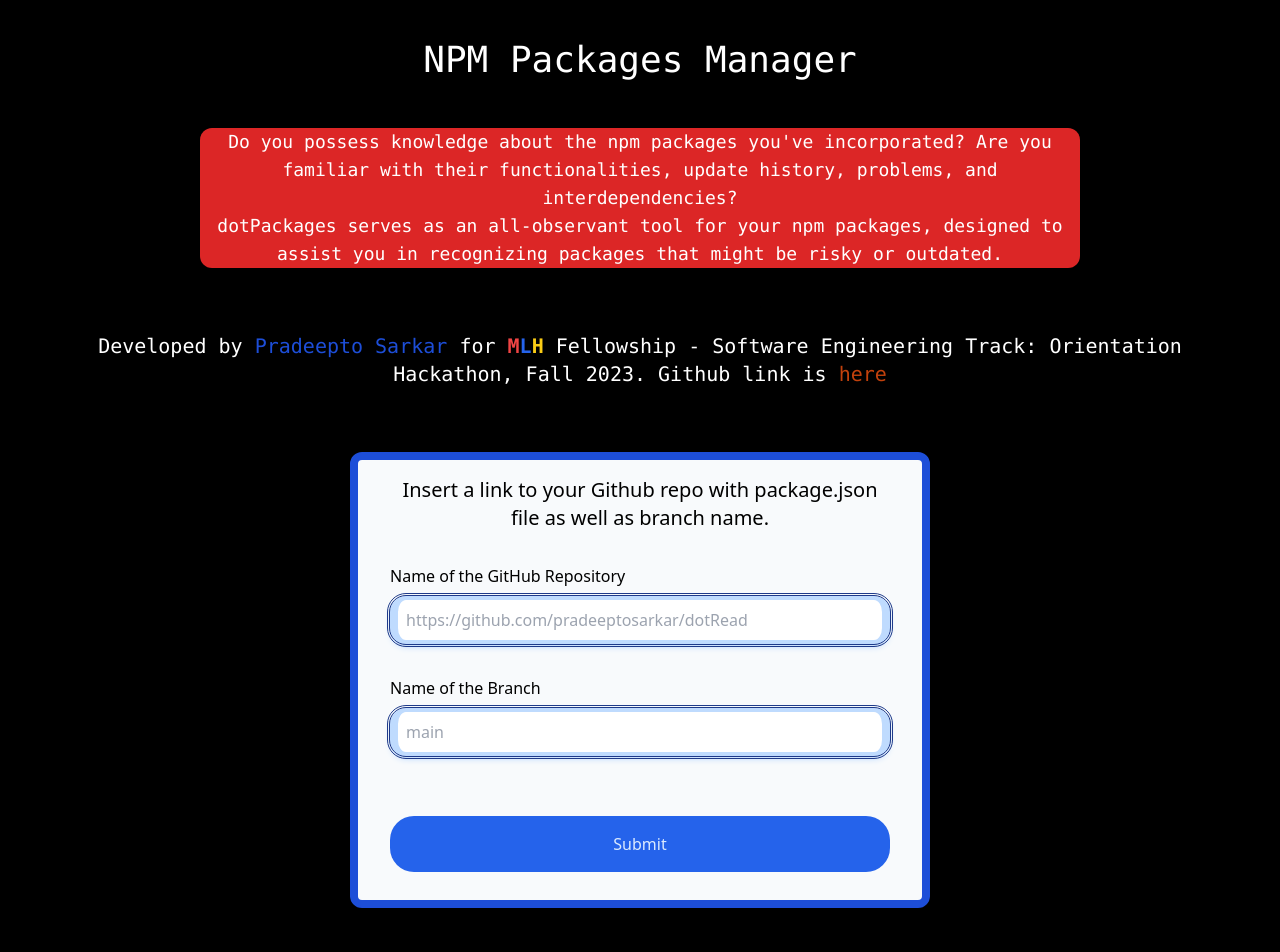
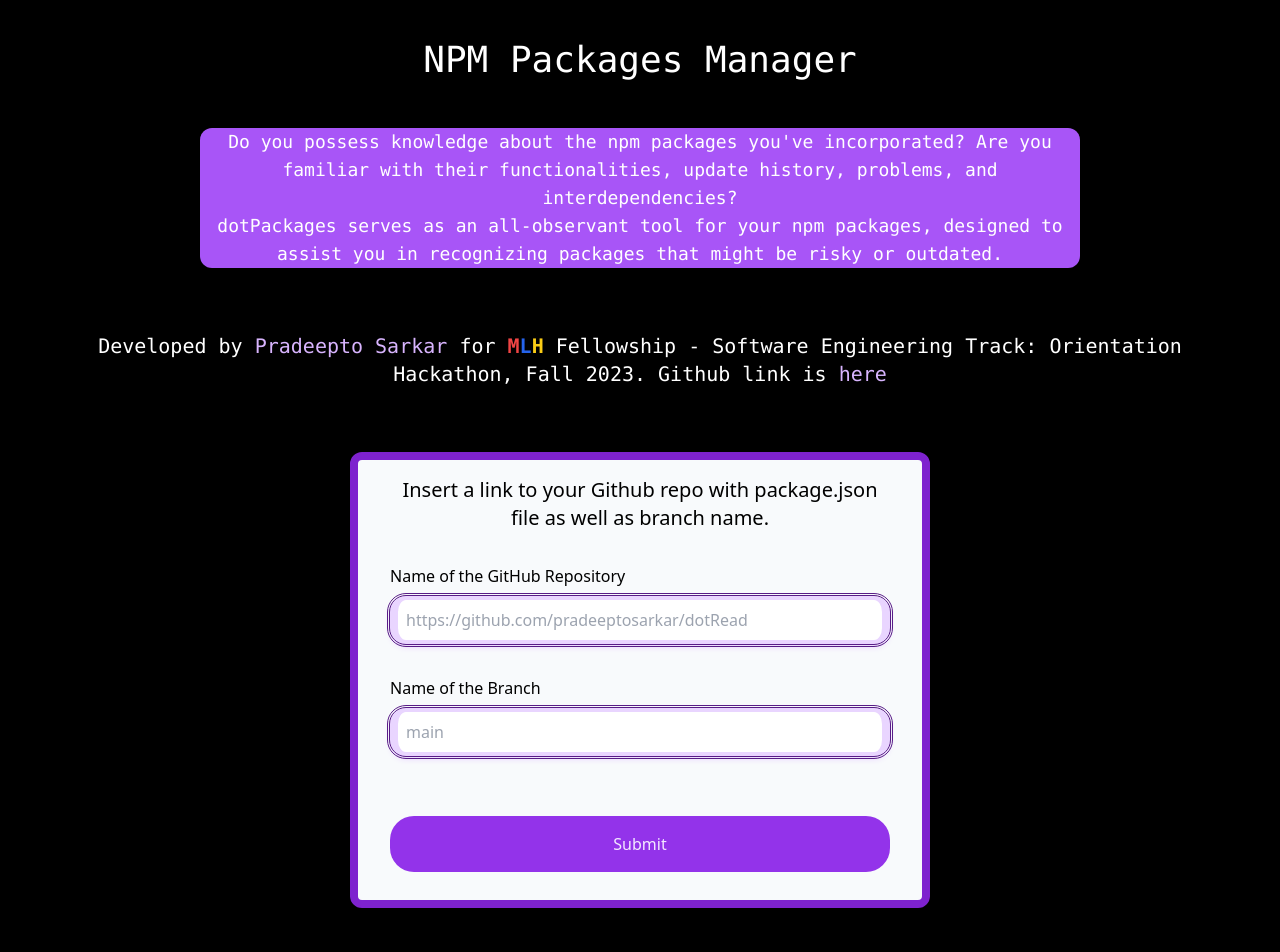
Before and after one commit to pradeeptosarkar/dotPackages, a React (Create React App) app: page / in a window 1280 px wide. Shown: the part 120-1072 px from the top of the page. Built offline with nearby package versions, Linux system fonts and the light colour scheme.

Commit message:
UI Update 2.0

```diff
--- a/src/pages/Home.js
+++ b/src/pages/Home.js
@@ -74,9 +74,9 @@ function Home() {
   return (
     <>
       <div className="p-10 bg-black flex flex-col items-center justify-start items-start gap-12">
-        <h1 className="text-5xl text-white bg-blue-800 rounded-3xl px-3 py-3">dotPackages</h1>
+        <h1 className="text-5xl text-white bg-purple-600 rounded-3xl px-3 py-3">dotPackages</h1>
         <h2 className="text-4xl text-white font-mono">NPM Packages Manager</h2>
-        <p className="text-lg text-white text-center font-mono mx-40 bg-red-600 rounded-xl">
+        <p className="text-lg text-white text-center font-mono mx-40 bg-purple-500 rounded-xl">
         Do you possess knowledge about the npm packages you've incorporated? Are you familiar with their functionalities, update history, problems, and interdependencies?
           <br />
           dotPackages serves as an all-observant tool for your npm packages, designed to assist you in recognizing packages that might be risky or outdated.
@@ -86,7 +86,7 @@ function Home() {
           <a
             href="https://github.com/pradeeptosarkar"
             target={"_blank"}
-            className="text-blue-700 hover:text-blue-300"
+            className="text-purple-300 hover:text-purple-100"
           >
             Pradeepto Sarkar
           </a>{" "}
@@ -102,13 +102,13 @@ function Home() {
           <a
             href="https://github.com/pradeeptosarkar/dotPackages"
             target={"_blank"}
-            className="text-orange-700 hover:text-orange-300"
+            className="text-purple-300 hover:text-purple-100"
           >
             here
           </a>
         </p>
 
-        <div className=" container mx-auto flex flex-col  items-center mt-4 px-8 bg-slate-50 w-min border-blue-700 border-x-8 border-y-8 rounded-xl">
+        <div className=" container mx-auto flex flex-col  items-center mt-4 px-8 bg-slate-50 w-min border-purple-700 border-x-8 border-y-8 rounded-xl">
           <p className="mb-8 mt-4 text-xl text-bold text-black text-center">
             Insert a link to your Github repo with package.json file as well as
             branch name.
@@ -119,7 +119,7 @@ function Home() {
               <input
                 type="text"
                 ref={githubLink}
-                className="outline-double outline-blue-900 ouline-4 border-x-8 border-y-4 border-blue-200 shadow-blue-200 shadow-md p-2 rounded-2xl w-[300px] lg:w-[500px] text-black"
+                className="outline-double outline-purple-900 ouline-4 border-x-8 border-y-4 border-purple-200 shadow-purple-200 shadow-md p-2 rounded-2xl w-[300px] lg:w-[500px] text-black"
                 name="githubLink"
                 id=""
                 placeholder="https://github.com/pradeeptosarkar/dotRead"
@@ -130,7 +130,7 @@ function Home() {
               <input
                 type="text"
                 ref={branch}
-                className="outline-double outline-blue-900 ouline-4 border-x-8 border-y-4 border-blue-200 shadow-blue-200 shadow-md p-2 rounded-2xl w-[300px] lg:w-[500px] text-black"
+                className="outline-double outline-purple-900 ouline-4 border-x-8 border-y-4 border-purple-200 shadow-purple-200 shadow-md p-2 rounded-2xl w-[300px] lg:w-[500px] text-black"
                 name="branch"
                 id=""
                 placeholder="main"
@@ -138,7 +138,7 @@ function Home() {
             </div>
 
             <button
-              className="p-4 text-blue-100 mt-7 mb-7 bg-blue-600 rounded-3xl hover:bg-blue-700 active:bg-blue-900"
+              className="p-4 text-purple-100 mt-7 mb-7 bg-purple-600 rounded-3xl hover:bg-purple-700 active:bg-purple-900"
               onClick={() => finishLine()}
             >
               Submit
```
